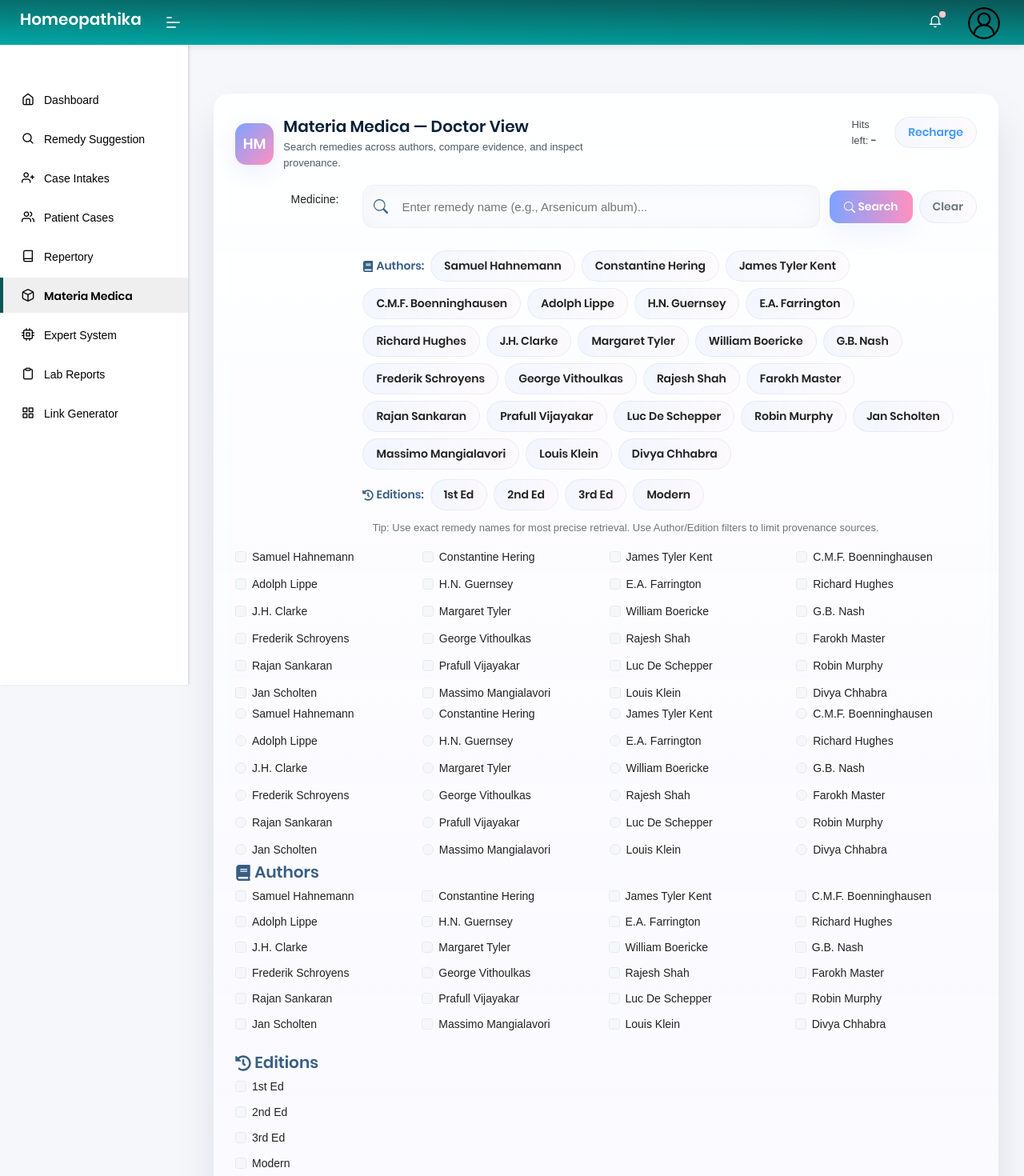
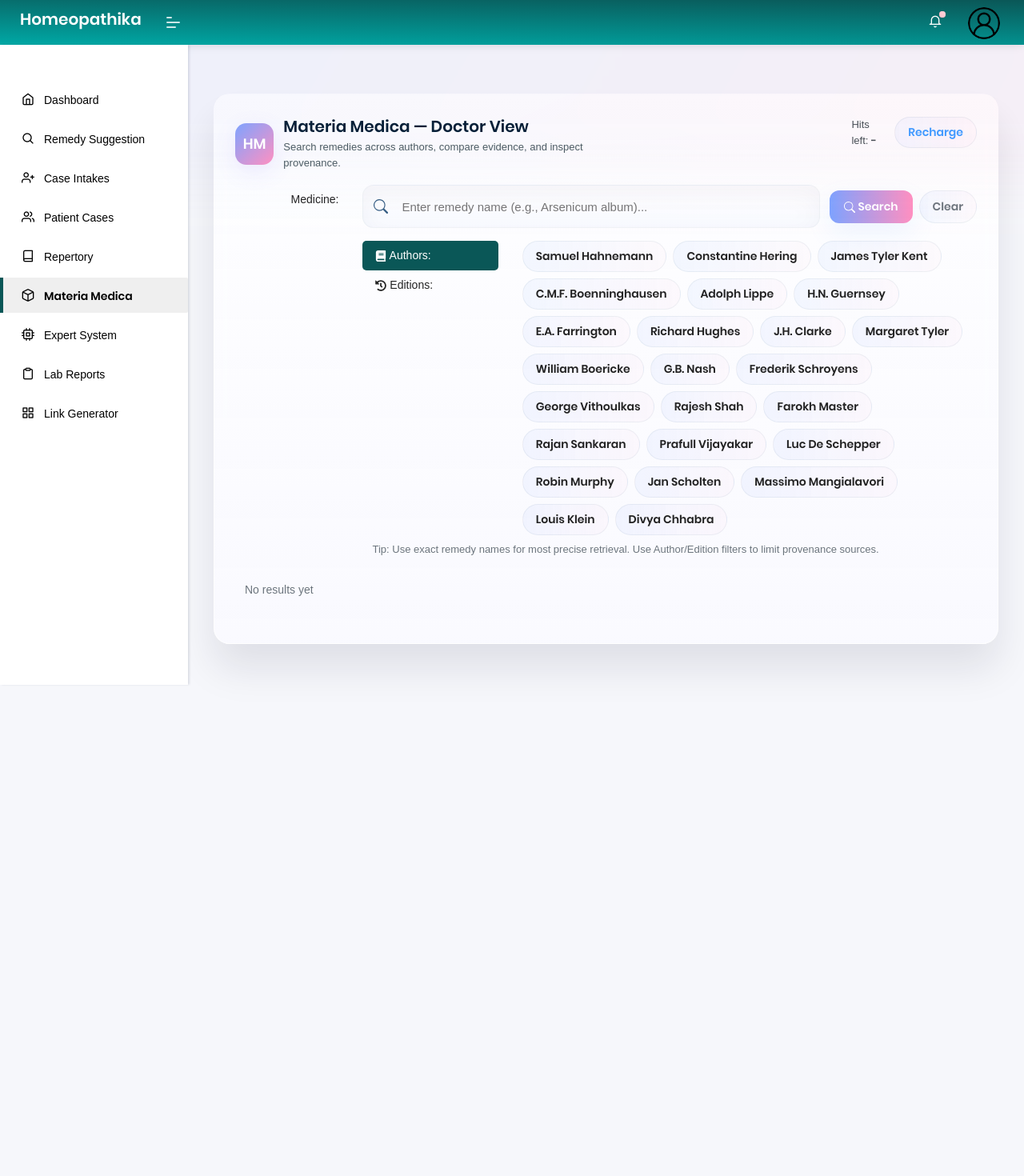
Before and after one commit to abhi4pr/dc-frontapp, a React (Vite) app: page /meteria-medica in a window 1280 px wide. Shown: the top 1470 px of the page at 80% size. After the commit the page ends 920 px from the top, so only its background shows below. Built offline with nearby package versions, Linux system fonts and the light colour scheme; sample sign-in values are in the browser's storage; a web font is replaced by a local one.

Commit message:
ui changes and bug fixes

```diff
--- a/package.json
+++ b/package.json
@@ -26,10 +26,12 @@
     "react-data-table-component": "^7.6.2",
     "react-dom": "18.2.0",
     "react-icons": "^5.0.1",
+    "react-loading-skeleton": "^3.5.0",
     "react-perfect-scrollbar": "^1.5.8",
     "react-router-dom": "^6.23.0",
     "react-toastify": "^11.0.3",
     "run": "^1.5.0",
+    "styled-components": "^6.1.19",
     "vite": "^5.2.11",
     "vite-jsconfig-paths": "^2.0.1",
     "web-vitals": "^3.5.2",
--- a/src/index.scss
+++ b/src/index.scss
@@ -1,4 +1,3 @@
-// eslint-disable-next-line
 @import 'assets/scss/style.scss';
 @import 'assets/scss/settings/custom-variables';
 
@@ -198,3 +197,21 @@ td {
     }
   }
 }
+
+.fade:not(.show){
+  display: none !important;
+}
+
+.fliter-tab{
+  a{
+    &.active{
+      background-color: rgb(10, 87, 87) !important;
+       &:hover{
+      color: white !important;
+    }
+    }
+    &:hover{
+      color: #222 !important;
+    }
+  }
+}
--- a/src/views/extra/MeteriaMedica.jsx
+++ b/src/views/extra/MeteriaMedica.jsx
@@ -9,6 +9,8 @@ import {
   Badge,
   Modal,
   ProgressBar,
+  Nav,
+  Tab
 } from "react-bootstrap";
 import { useNavigate } from "react-router-dom";
 import { BsSearch, BsPrinter, BsPlusLg, BsXLg } from "react-icons/bs";
@@ -18,6 +20,7 @@ import api from "../../utility/api";
 import { toast } from "react-toastify";
 import { API_URL } from "../../constants";
 import { UserContext } from "../../contexts/UserContext";
+
 
 /**
  * MeteriaMedica — upgraded single-file
@@ -1435,7 +1438,7 @@ const MeteriaMedica = () => {
             </Col>
           </Form.Group>
 
-          <Form.Group as={Row} className="mb-3">
+          {/* <Form.Group as={Row} className="mb-3">
             <Col sm={{ span: 10, offset: 2 }}>
               <div className="mm-meta">
                 <div
@@ -1510,108 +1513,81 @@ const MeteriaMedica = () => {
                 </div>
               </div>
             </Col>
-          </Form.Group>
-        </Form>
-        <Form.Group>
-            <div style={{ display: "grid", gridTemplateColumns: "repeat(auto-fill, minmax(220px, 1fr))", gap: "8px" }}>
+          </Form.Group> */}
+
+          <Row className="mb-3">
+            <Col sm={{ span: 10, offset: 2 }}>
+                <Tab.Container id="left-tabs-example" defaultActiveKey="first">
+                  <Row>
+                    <Col sm={3}>
+                      <Nav variant="pills" className="flex-column fliter-tab">
+                        <Nav.Item>
+                          <Nav.Link eventKey="first"><FaBook /> Authors:</Nav.Link>
+                        </Nav.Item>
+                        <Nav.Item>
+                          <Nav.Link eventKey="second"><FaHistory /> Editions:</Nav.Link>
+                        </Nav.Item>
+                      </Nav>
+                    </Col>
+                    <Col sm={9}>
+                      <Tab.Content>
+                        <Tab.Pane className="d-flex align-items-center flex-wrap" eventKey="first" style={{ gap: 8}}>
                           {authorChips.map((a) => (
-                <Form.Check
+                        <div
                             key={a}
-                  type="checkbox"
-                  id={`author-${a}`}
-                  label={a}
-                  checked={selectedAuthors.includes(a)}
-                  onChange={() => {
+                            className="mm-pill"
+                            onClick={() => {
                               setSelectedAuthors((prev) =>
                                 prev.includes(a)
                                   ? prev.filter((x) => x !== a)
                                   : [...prev, a]
                               );
                             }}
-                />
+                            style={{
+                              border: selectedAuthors.includes(a)
+                                ? "2px solid rgba(126,163,255,0.6)"
+                                : undefined,
+                            }}>
+                            {a}
+                        </div>
                   ))}
-            </div>
-        </Form.Group>
-        <Form.Group>
-          <div style={{ display: "grid", gridTemplateColumns: "repeat(auto-fill, minmax(220px, 1fr))", gap: "8px" }}>
-            {authorChips.map((a) => (
-              <Form.Check
-                key={a}
-                type="radio"
-                name="author"
-                id={`author-${a}`}
-                label={a}
-                checked={selectedAuthors[0] === a}
-                onChange={() => setSelectedAuthors([a])}
-              />
-            ))}
-          </div>
-        </Form.Group>
-        <div className="mm-filters">
-          {/* Authors Filter */}
-          <div className="mm-filter-section">
-            <h5 style={{ fontWeight: 700, color: "#375e84" }}>
-              <FaBook /> Authors
-            </h5>
-            <div
-              style={{
-                display: "grid",
-                gridTemplateColumns: "repeat(auto-fill, minmax(220px, 1fr))",
-                gap: "6px",
-                marginTop: "8px",
-              }}
-            >
-              {authorChips.map((a) => (
-                <Form.Check
-                  key={a}
-                  type="checkbox"
-                  id={`author-${a}`}
-                  label={a}
-                  checked={selectedAuthors.includes(a)}
-                  onChange={() => {
-                    setSelectedAuthors((prev) =>
-                      prev.includes(a)
-                        ? prev.filter((x) => x !== a)
-                        : [...prev, a]
-                    );
-                  }}
-                />
-              ))}
-            </div>
-          </div>
-
-          {/* Editions Filter */}
-          <div className="mm-filter-section" style={{ marginTop: "20px" }}>
-            <h5 style={{ fontWeight: 700, color: "#375e84" }}>
-              <FaHistory /> Editions
-            </h5>
-            <div
-              style={{
-                display: "flex",
-                flexDirection: "column",
-                gap: "6px",
-                marginTop: "8px",
-              }}
-            >
+                        </Tab.Pane>
+                        <Tab.Pane className="d-flex align-items-center flex-wrap" eventKey="second" style={{ gap: 8}}>
                           {editionChips.map((e) => (
-                <Form.Check
+                            <div
                               key={e}
-                  type="checkbox"
-                  id={`edition-${e}`}
-                  label={e}
-                  checked={selectedEditions.includes(e)}
-                  onChange={() => {
+                              className="mm-pill"
+                              onClick={() => {
                                 setSelectedEditions((prev) =>
                                   prev.includes(e)
                                     ? prev.filter((x) => x !== e)
                                     : [...prev, e]
                                 );
                               }}
-                />
+                              style={{
+                                border: selectedEditions.includes(e)
+                                  ? "2px solid rgba(255,144,193,0.5)"
+                                  : undefined,
+                              }}
+                            >
+                              {e}
+                            </div>
                           ))}
-            </div>
-          </div>
-        </div>
+                        </Tab.Pane>
+                      </Tab.Content>
+                    </Col>
+                  </Row>
+                </Tab.Container>
+
+                <div className="mt-2" style={{ marginLeft: 12, color: "#6c757d", fontSize: 13 }}>
+                  Tip: Use exact remedy names for most precise retrieval. Use
+                  Author/Edition filters to limit provenance sources.
+                </div>
+            </Col>
+          </Row>
+
+
+        </Form>
 
 
 
--- a/src/views/extra/Repertory.jsx
+++ b/src/views/extra/Repertory.jsx
@@ -14,11 +14,14 @@ import {
   Badge,
   ProgressBar,
   Modal,
+  Nav,
+  Tab,
   FormCheck,
   InputGroup,
 } from "react-bootstrap";
 import { useNavigate } from "react-router-dom";
 import { toast } from "react-toastify";
+import { FaBook, FaHistory } from "react-icons/fa";
 import {
   BsSearch,
   BsClockHistory,
@@ -432,6 +435,10 @@ const Repertory = () => {
       .badge-round { width:84px; height:84px; border-radius:12px; display:grid; place-items:center; font-weight:900; background: linear-gradient(135deg,#7ea3ff33,#ff90c133); color:#072034; font-size:18px; }
       .rem-title { font-weight:800; font-size:16px; color:#042b33; }
       .rem-meta { color:#4b5b63; font-size:13px; margin-bottom:8px; }
+
+      .mm-pill { padding:8px 16px; border-radius:999px; font-weight:700; cursor:pointer; border:1px solid rgba(10,60,80,0.06);
+        background: linear-gradient(90deg, rgba(126,163,255,0.08), rgba(255,144,193,0.04));
+      }
       mark { background: #fff59a; padding:0 3px; border-radius:3px; }
 
       .controls-col { display:flex; flex-direction:column; align-items:flex-end; gap:8px; min-width:140px; }
@@ -1336,7 +1343,7 @@ const Repertory = () => {
                 </div>
               </div>
 
-              <div className="chips-row" style={{ marginTop: 12 }}>
+              {/* <div className="chips-row" style={{ marginTop: 12 }}>
                 <div style={{ fontWeight: 700, color: "#375e84" }}>
                   <BsFillLightningFill /> Repertories:
                 </div>
@@ -1354,13 +1361,13 @@ const Repertory = () => {
                     {r}
                   </div>
                 ))}
-              </div>
-
-              <div className="chips-row" style={{ marginTop: 8 }}>
-                <div style={{ fontWeight: 700, color: "#375e84" }}>
+              </div>       */}
+
+              {/* <div className="chips-row" style={{ marginTop: 8 }}> */}
+                {/* <div style={{ fontWeight: 700, color: "#375e84" }}>
                   Authors:
-                </div>
-                {authorsList.map((r) => (
+                </div> */}
+                {/* {authorsList.map((r) => (
                   <div
                     key={r}
                     className="chip"
@@ -1373,20 +1380,20 @@ const Repertory = () => {
                   >
                     {r}
                   </div>
-                ))}
-
-                <Button
+                ))} */}
+
+                {/* <Button
                   size="sm"
                   variant="outline-secondary"
                   onClick={() => setAuthorWeights({})}
                 >
                   Reset weights
                 </Button>
-              </div>
-
-              <div className="author-weights"></div>
-
-              <div
+              </div> */}
+
+              {/* <div className="author-weights"></div> */}
+
+              {/* <div
                 style={{
                   marginTop: 12,
                   display: "flex",
@@ -1418,9 +1425,122 @@ const Repertory = () => {
                 >
                   {severity}
                 </div>
-              </div>
+              </div> */}
             </Col>
           </Form.Group>
+          <Row className="mb-3">
+                <Col sm={{ span: 10, offset: 2 }}>
+                    <Tab.Container id="left-tabs-example" defaultActiveKey="first">
+                      <Row>
+                        <Col sm={3}>
+                          <Nav variant="pills" className="flex-column fliter-tab">
+                            <Nav.Item>
+                              <Nav.Link eventKey="first"><FaBook /> Repertories:</Nav.Link>
+                            </Nav.Item>
+                            <Nav.Item>
+                              <Nav.Link eventKey="second"><FaHistory /> Authors:</Nav.Link>
+                            </Nav.Item>
+                          </Nav>
+                        </Col>
+                        <Col sm={9}>
+                          <Tab.Content>
+                            <Tab.Pane className="d-flex align-items-center flex-wrap" eventKey="first" style={{ gap: 8}}>
+                              {/* {availableRepertories.map((a) => (
+                                    <div
+                                        key={a}
+                                        className="mm-pill"
+                                        onClick={() => {
+                                          availableRepertories((prev) =>
+                                            prev.includes(a)
+                                              ? prev.filter((x) => x !== a)
+                                              : [...prev, a]
+                                          );
+                                        }}
+                                        style={{
+                                          border: repertoriesSelected.includes(a)
+                                            ? "2px solid rgba(126,163,255,0.6)"
+                                            : undefined,
+                                        }}>
+                                        {a}
+                                    </div>
+                                ))} */}
+                                {availableRepertories.map((r) => (
+                                  <div
+                                    key={r}
+                                    className="chip"
+                                    onClick={() => toggleRep(r)}
+                                    style={{
+                                      border: repertoriesSelected.includes(r)
+                                        ? "2px solid rgba(126,163,255,0.5)"
+                                        : undefined,
+                                    }}
+                                  >
+                                    {r}
+                                  </div>
+                                ))}
+                            </Tab.Pane>
+                            <Tab.Pane className="d-flex align-items-center flex-wrap" eventKey="second" style={{ gap: 8}}>
+
+                              {authorsList.map((r) => (
+                                <div
+                                  key={r}
+                                  className="chip"
+                                  onClick={() => toggleAuthor(r)}
+                                  style={{
+                                    border: authorFilter.includes(r)
+                                      ? "2px solid rgba(255,144,193,0.5)"
+                                      : undefined,
+                                  }}
+                                >
+                                  {r}
+                                </div>
+                              ))}
+
+
+                            </Tab.Pane>
+                          </Tab.Content>
+                        </Col>
+                      </Row>
+                    </Tab.Container>
+                     <div
+                        style={{
+                          marginTop: 12,
+                          display: "flex",
+                          gap: 12,
+                          alignItems: "center",
+                          }}
+                        >
+                        <div style={{ minWidth: 120, fontWeight: 700 }}>Severity</div>
+                        <div style={{ flex: 1, position: "relative" }}>
+                          <div
+                            className="glass-track-fill"
+                            style={{
+                              width: `${((severity - 1) / 4) * 100}%`,
+                              opacity: 0.2,
+                            }}
+                          />
+                          <input
+                            className="glass-slider"
+                            type="range"
+                            min="1"
+                            max="5"
+                            value={severity}
+                            onChange={(e) => setSeverity(Number(e.target.value))}
+                            aria-label="Severity"
+                          />
+                        </div>
+                        <div
+                          style={{ minWidth: 42, textAlign: "center", fontWeight: 800 }}
+                        >
+                          {severity}
+                        </div>
+                      </div>
+
+
+                </Col>
+
+          </Row>
+
         </Form>
 
         {user?.hit_count === 0 && (
```
Also changed, not shown: src/views/auth/signup/ForgetPassword.jsx (+6 -14 lines), src/views/auth/signup/Login.jsx (+6 -8 lines), src/views/auth/signup/Register.jsx (+4 -15 lines), src/views/auth/signup/ResetPassword.jsx (+14 -14 lines), src/assets/images/homeophatic-logo.png (added), 1 other file (tests, documents, lock files or other folders). Lines whose indentation alone changed are shown as unchanged.
